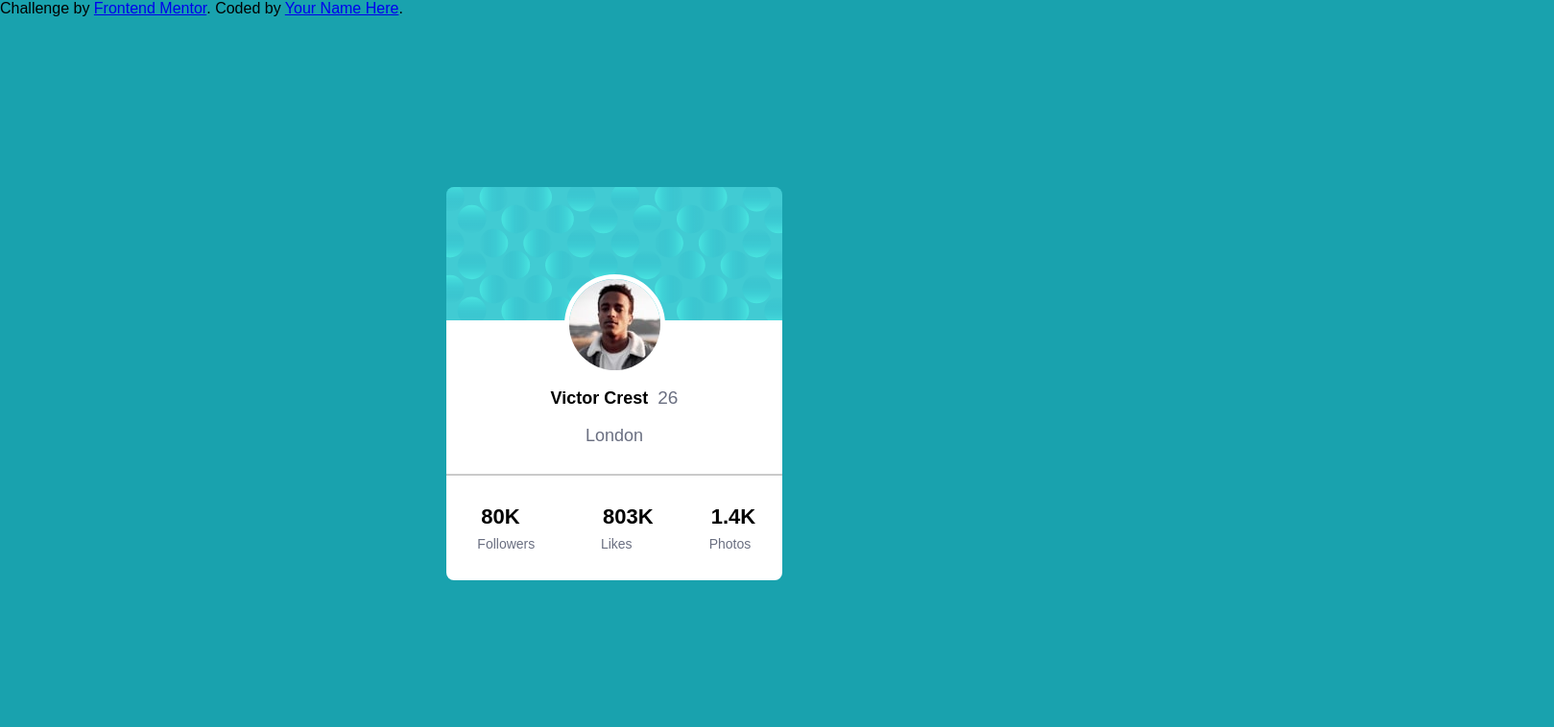
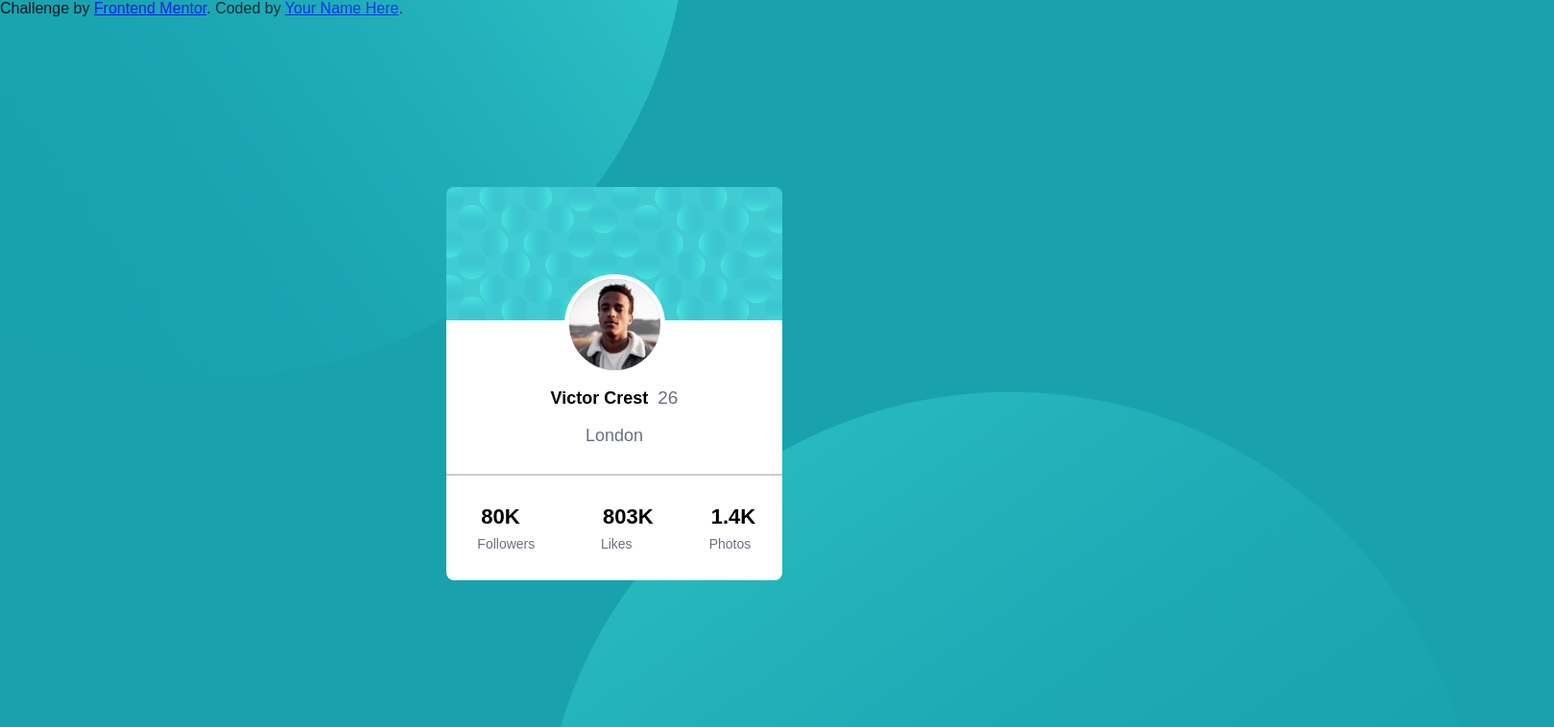
Before and after one commit to joffrey7486/Profile-card-component-main-FrontEndMentor, a plain HTML site: page profile-card-component-main/index.html in a window 1280 px wide. Shown: the top 758 px of the page at 96% size, 1619 px wide, since content can reach past the window. Drawn offline with Linux system fonts and the light colour scheme.

Commit message:
Update style.css

```diff
--- a/profile-card-component-main/style.css
+++ b/profile-card-component-main/style.css
@@ -89,8 +89,6 @@ span{
     opacity: 50%;
 }
 
-
-
 h2{
     position: relative;
     font-size: 22px;
@@ -102,6 +100,27 @@ h2{
     left: 2px;
 }
 
+.bg-top{
+    background: url(/images/bg-pattern-top.svg);
+    position: absolute;
+    bottom: 51%;
+    right: 44%;
+    width: 978px;
+    height: 978px;
+    transform: rotate(10deg);
+}
+
+.bg-bottom{
+    background: url(/images/bg-pattern-bottom.svg);
+    position: absolute;
+    top: 51%;
+    left: 44%;
+    width: 978px;
+    height: 978px;
+    transform: rotate(10deg);
+}
+
+
 
 
 
```
